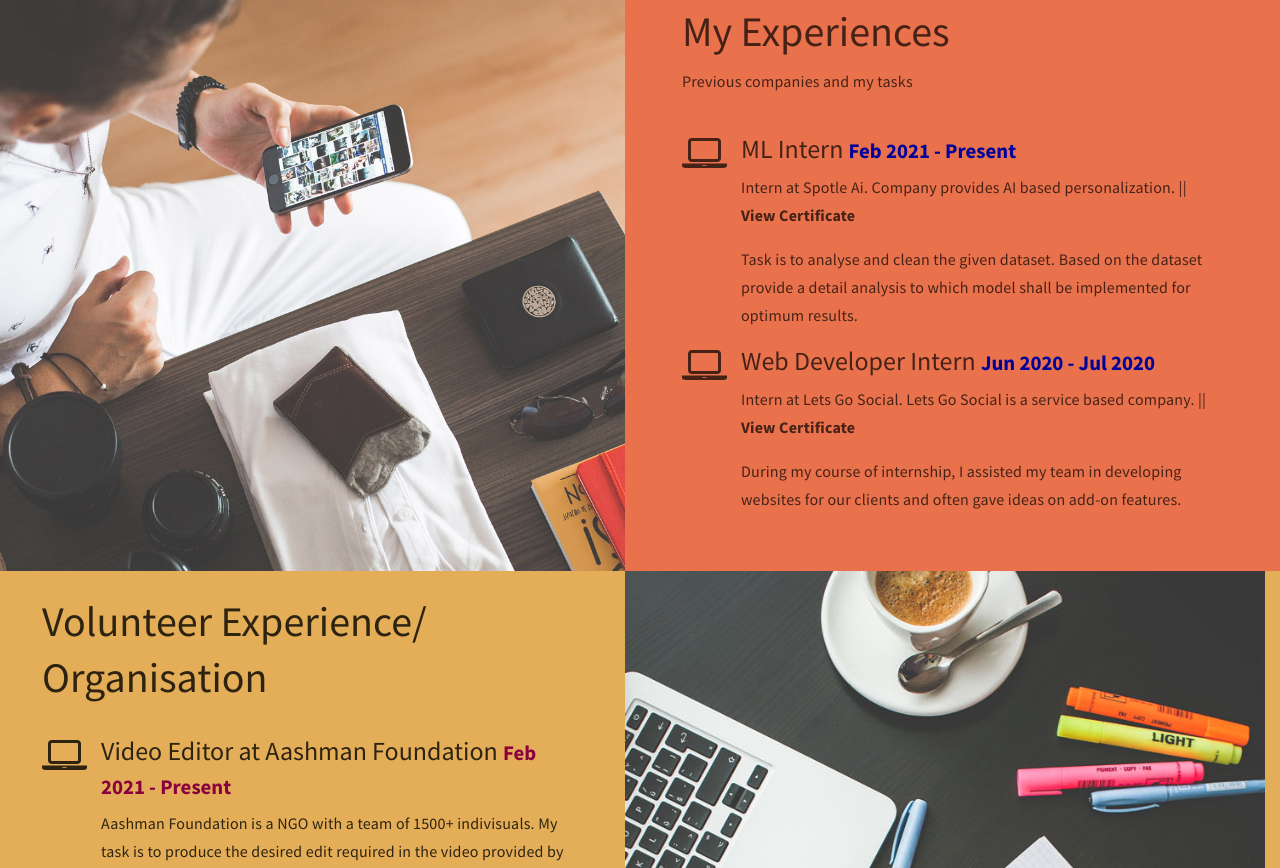
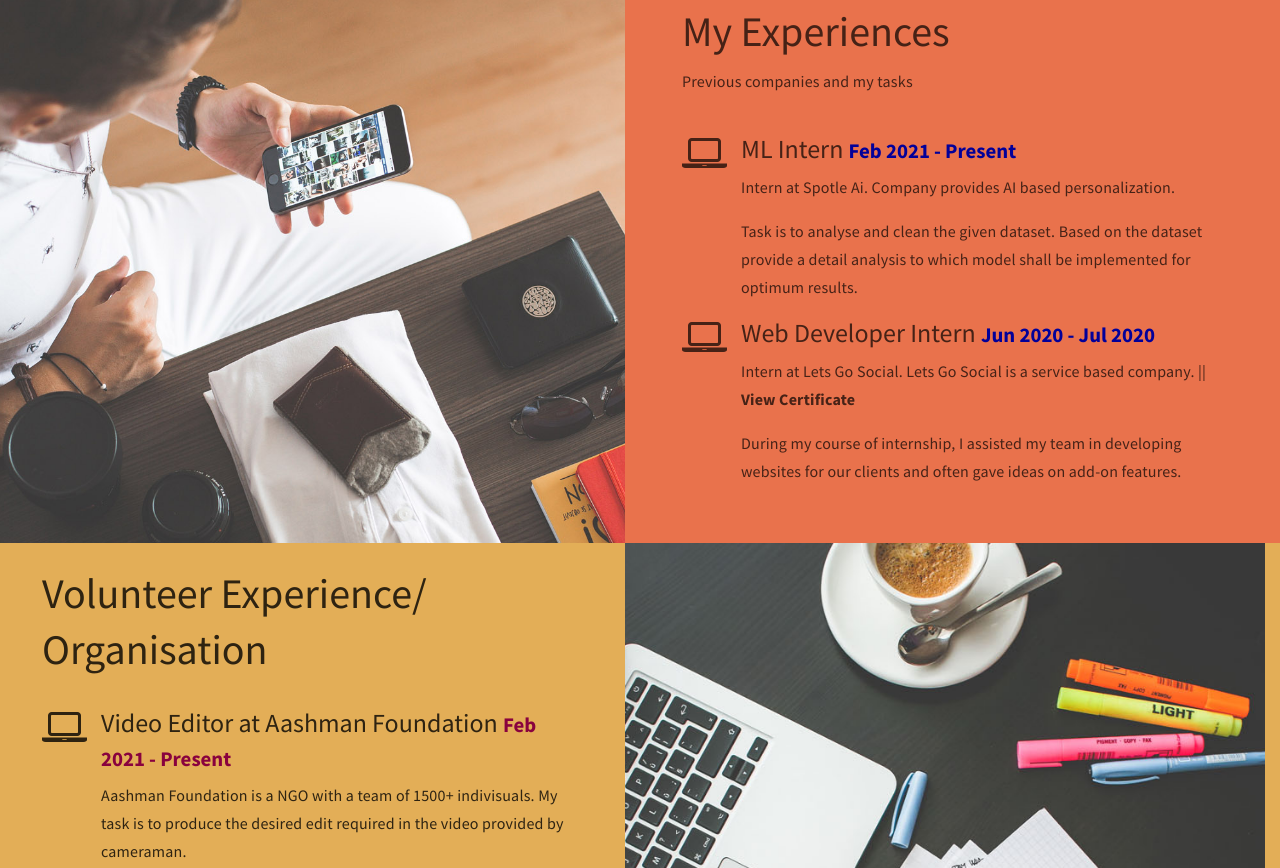
Before and after one commit to gaulghost/gaulghost.github.io, a plain HTML site: page index.html in a window 1280 px wide. Shown: the part 1731-2599 px from the top of the page. Drawn offline with Linux system fonts and the light colour scheme.

Commit message:
Updated Resume & removed wrong link

```diff
--- a/index.html
+++ b/index.html
@@ -183,7 +183,7 @@
                                 </div>
                                 <div class="media-body">
                                     <h3 class="media-heading">ML Intern <small>Feb 2021 - Present</small></h3>
-                                    <p class="color-white">Intern at Spotle Ai. Company provides AI based personalization. || <a href="document/LetsGoSocial.pdf" target="_blank">View Certificate</a></p>
+                                    <p class="color-white">Intern at Spotle Ai. Company provides AI based personalization. <a href="" target="_blank"></a></p>
                                     <p class="color-white">Task is to analyse and clean the given dataset. Based on the dataset provide a detail analysis to which model shall be implemented for optimum results.</p>
                                 </div>
                             </div>
```
Also changed, not shown: 1 other file.
